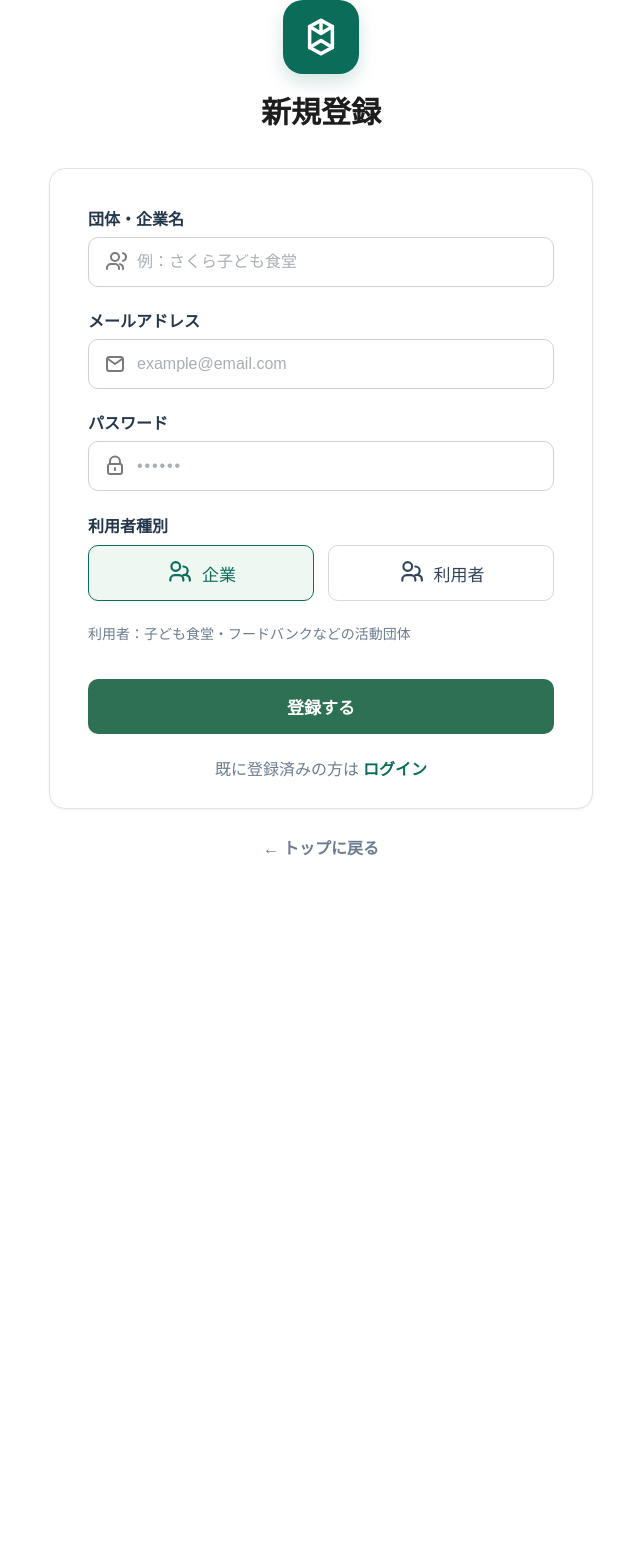
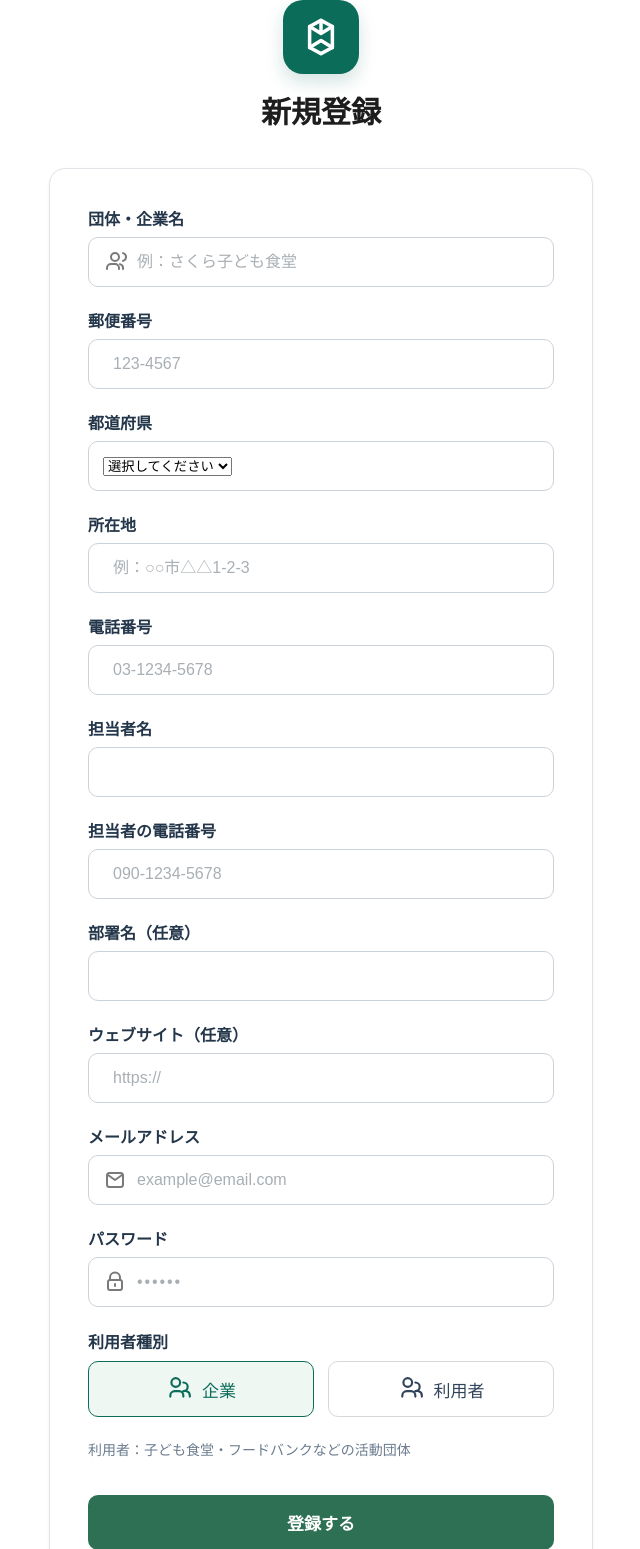
Before and after one commit to shima23-create/sonashare, a Django app: page /accounts/signup/ in a window 1280 px wide. Shown: the top 1549 px of the page, without its empty margins (319-959 px from the left). Before the commit the page ends 856 px from the top, so only its background shows below. Run offline with Django 5.2, Linux system fonts and the light colour scheme.

Commit message:
新規登録で組織情報(住所・電話番号・担当者など)を必須にする

```diff
--- a/accounts/forms.py
+++ b/accounts/forms.py
@@ -1,6 +1,9 @@
 from django import forms
 from django.contrib.auth import authenticate, get_user_model
 from django.db import transaction
+import re
+
+from bichiku.models import PREFECTURES, Organization, Profile
 
 from bichiku.models import Organization, Profile
 
@@ -62,7 +65,7 @@ class SignUpForm(forms.Form):
     )
     company_name = forms.CharField(
         label="団体・企業名",
-        required=False,
+        max_length=100,
         widget=forms.TextInput(
             attrs={"class": "form-control", "placeholder": "例：さくら子ども食堂"}
         ),
@@ -80,6 +83,65 @@ class SignUpForm(forms.Form):
             attrs={"class": "form-control", "placeholder": "••••••"}
         ),
     )
+    postal_code = forms.CharField(
+        label="郵便番号",
+        max_length=8,
+        widget=forms.TextInput(attrs={"class": "form-control", "placeholder": "123-4567"}),
+    )
+    prefecture = forms.ChoiceField(
+        label="都道府県",
+        choices=[("", "選択してください")] + list(PREFECTURES),
+        widget=forms.Select(attrs={"class": "form-control"}),
+    )
+    address = forms.CharField(
+        label="所在地",
+        max_length=200,
+        widget=forms.TextInput(attrs={"class": "form-control", "placeholder": "例：○○市△△1-2-3"}),
+    )
+    phone_number = forms.CharField(
+        label="電話番号",
+        max_length=15,
+        widget=forms.TextInput(attrs={"class": "form-control", "placeholder": "03-1234-5678"}),
+    )
+    contact_person_name = forms.CharField(
+        label="担当者名",
+        max_length=50,
+        widget=forms.TextInput(attrs={"class": "form-control"}),
+    )
+    contact_person_phone = forms.CharField(
+        label="担当者の電話番号",
+        max_length=15,
+        widget=forms.TextInput(attrs={"class": "form-control", "placeholder": "090-1234-5678"}),
+    )
+    department_name = forms.CharField(
+        label="部署名（任意）",
+        max_length=50,
+        required=False,
+        widget=forms.TextInput(attrs={"class": "form-control"}),
+    )
+    website_url = forms.URLField(
+        label="ウェブサイト（任意）",
+        required=False,
+        widget=forms.URLInput(attrs={"class": "form-control", "placeholder": "https://"}),
+    )
+
+    def clean_postal_code(self):
+        value = self.cleaned_data["postal_code"].strip()
+        if not re.fullmatch(r"\d{3}-?\d{4}", value):
+            raise forms.ValidationError("郵便番号は 123-4567 の形式で入力してください。")
+        return value
+
+    def _clean_phone(self, field):
+        value = self.cleaned_data[field].strip()
+        if not re.fullmatch(r"\d{2,4}-?\d{2,4}-?\d{3,4}", value):
+            raise forms.ValidationError("電話番号は 03-1234-5678 の形式で入力してください。")
+        return value
+
+    def clean_phone_number(self):
+        return self._clean_phone("phone_number")
+
+    def clean_contact_person_phone(self):
+        return self._clean_phone("contact_person_phone")
 
     def clean(self):
         cleaned_data = super().clean()
@@ -94,7 +156,6 @@ class SignUpForm(forms.Form):
     def save(self):
         email = self.cleaned_data["email"]
         user_name = self.cleaned_data.get("company_name") or email.split("@", 1)[0]
-        # カスタムユーザーは email と user_name で作る(username / first_name は無い)
         user = User.objects.create_user(
             username=email,
             email=email,
@@ -109,6 +170,14 @@ class SignUpForm(forms.Form):
         organization = Organization.objects.create(
             name=user_name,
             account_type=account_type,
+            postal_code=self.cleaned_data["postal_code"],
+            prefecture=self.cleaned_data["prefecture"],
+            address=self.cleaned_data["address"],
+            phone_number=self.cleaned_data["phone_number"],
+            contact_person_name=self.cleaned_data["contact_person_name"],
+            contact_person_phone=self.cleaned_data["contact_person_phone"],
+            department_name=self.cleaned_data["department_name"],
+            website_url=self.cleaned_data["website_url"],
         )
         Profile.objects.create(user=user, organization=organization)
         return user
--- a/accounts/templates/accounts/signup.html
+++ b/accounts/templates/accounts/signup.html
@@ -33,6 +33,16 @@
           </div>
           {% if form.company_name.errors %}<ul class="form-errors">{% for error in form.company_name.errors %}<li>{{ error }}</li>{% endfor %}</ul>{% endif %}
         </div>
+
+        {% for field in form %}
+          {% if field.name in "postal_code prefecture address phone_number contact_person_name contact_person_phone department_name website_url" %}
+          <div class="field">
+            <label for="{{ field.id_for_label }}">{{ field.label }}</label>
+            <div class="input-shell">{{ field }}</div>
+            {% if field.errors %}<ul class="form-errors">{% for error in field.errors %}<li>{{ error }}</li>{% endfor %}</ul>{% endif %}
+          </div>
+          {% endif %}
+        {% endfor %}
 
         <div class="field">
           <label for="id_email">メールアドレス</label>
```
Also changed, not shown: accounts/tests.py (+43 -1 lines).
